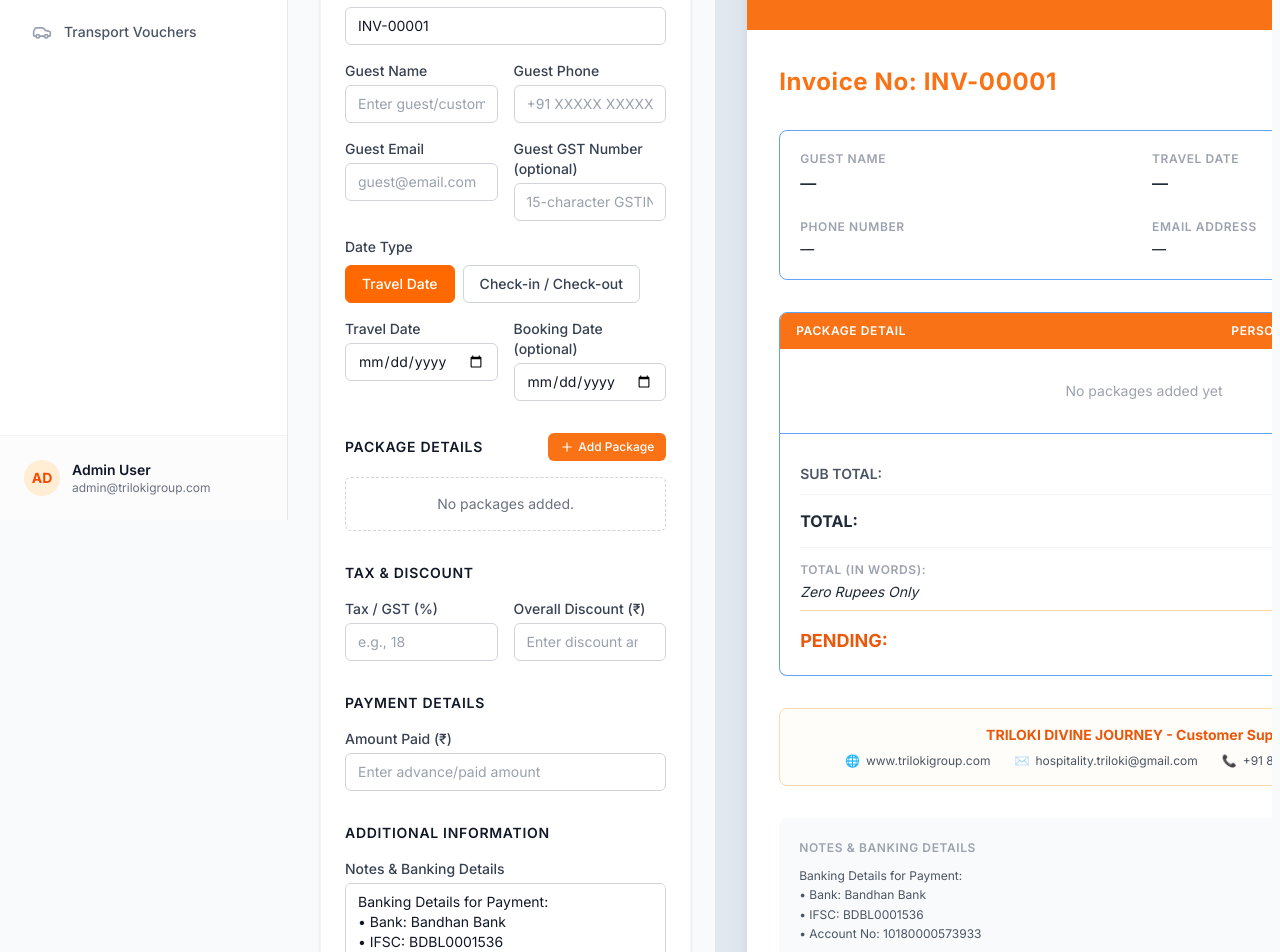
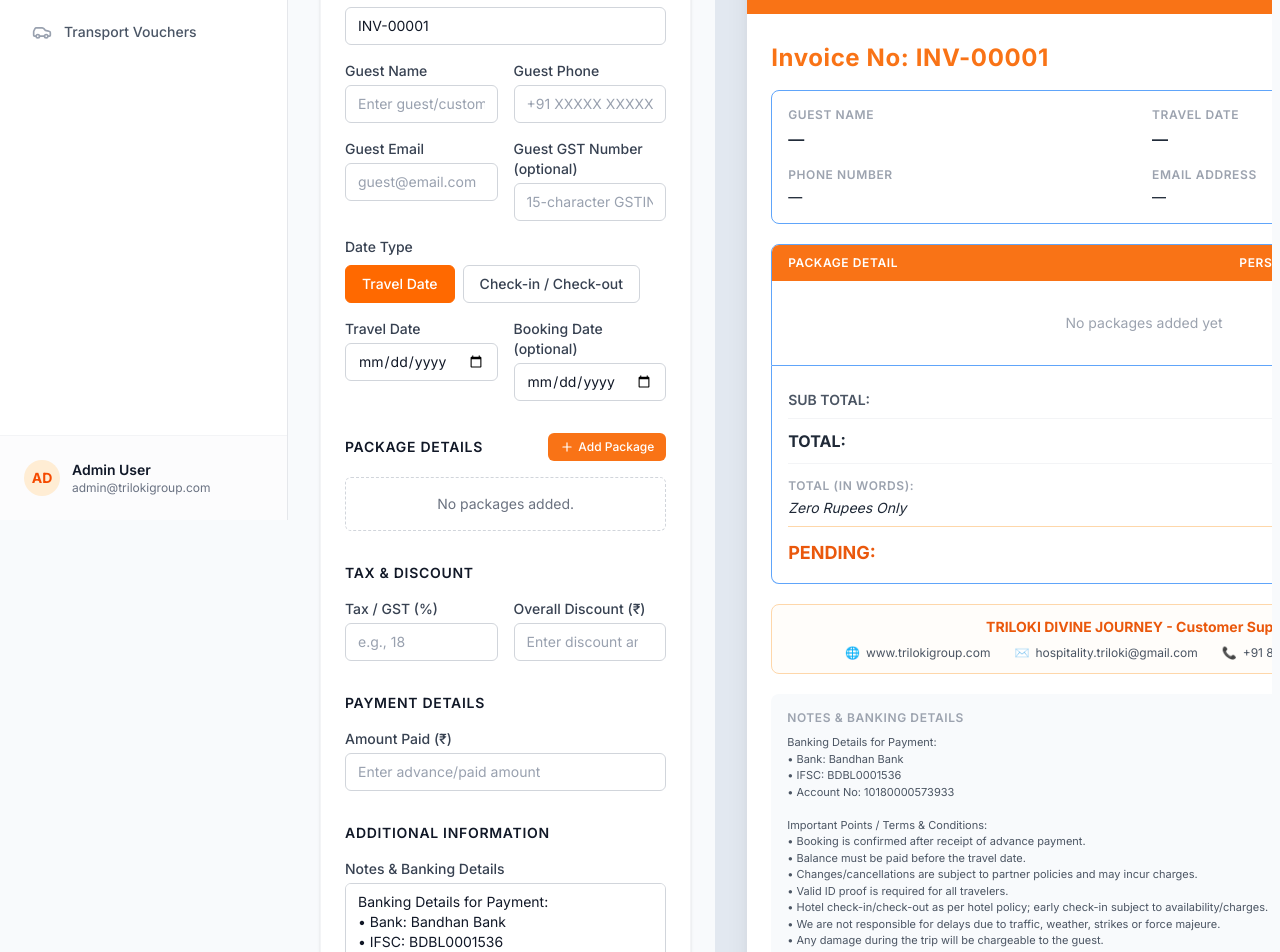
Before and after one commit to souravvishnoi347-star/triloki-crm-, a Next.js app: page /invoices in a window 1280 px wide. Shown: the part 280-1232 px from the top of the page. Built offline with nearby package versions, Linux system fonts and the light colour scheme.

Commit message:
Optimize invoice PDF vertical spacing to prevent content cutoff on A4

```diff
--- a/src/app/invoices/page.tsx
+++ b/src/app/invoices/page.tsx
@@ -368,7 +368,7 @@ export default function InvoiceGenerator() {
             <div id="pdf-content" className="w-[210mm] min-h-[297mm] bg-[#ffffff] shadow-xl shrink-0 flex flex-col">
 
               {/* Invoice Header (Step E: No absolute positioning) */}
-              <div className="bg-[#f97316] p-8 flex justify-between items-center text-[#ffffff] w-full block">
+              <div className="bg-[#f97316] p-6 flex justify-between items-center text-[#ffffff] w-full block">
                 <div>
                   <h1 className="text-3xl font-bold tracking-wider mb-1">TRILOKI DIVINE JOURNEY</h1>
                   <p className="text-[#ffedd5] text-sm">Managed by Triloki Hospitality</p>
@@ -378,9 +378,9 @@ export default function InvoiceGenerator() {
                 </div>
               </div>
 
-              <div className="p-8 flex-1 flex flex-col">
+              <div className="p-6 flex-1 flex flex-col">
                 {/* Invoice Number & Date */}
-                <div className="flex justify-between items-end mb-8">
+                <div className="flex justify-between items-end mb-4">
                   <div>
                     <div className="text-[#f97316] font-bold text-2xl tracking-wide">
                       Invoice No: {data.invoiceNumber || "—"}
@@ -393,8 +393,8 @@ export default function InvoiceGenerator() {
                 </div>
 
                 {/* Guest Details Grid */}
-                <div className="border border-[#60a5fa] rounded-lg p-5 mb-8 bg-[#ffffff]">
-                  <div className="grid grid-cols-2 gap-y-6 gap-x-4 text-sm">
+                <div className="border border-[#60a5fa] rounded-lg p-4 mb-5 bg-[#ffffff]">
+                  <div className="grid grid-cols-2 gap-y-4 gap-x-4 text-sm">
                     <div>
                       <div className="text-[#9ca3af] text-xs font-semibold tracking-wider uppercase mb-1">Guest Name</div>
                       <div className="font-semibold text-[#1f2937] text-base">{data.guestName || "—"}</div>
@@ -453,8 +453,8 @@ export default function InvoiceGenerator() {
                 </div>
 
                 {/* Totals Box */}
-                <div className="border-x border-b border-[#60a5fa] rounded-b-lg p-5 mb-8 bg-[#ffffff]">
-                  <div className="w-full flex justify-between items-center py-2 border-b border-[#f3f4f6]">
+                <div className="border-x border-b border-[#60a5fa] rounded-b-lg p-4 mb-5 bg-[#ffffff]">
+                  <div className="w-full flex justify-between items-center py-1.5 border-b border-[#f3f4f6]">
                     <span className="text-sm font-semibold text-[#4b5563]">SUB TOTAL:</span>
                     <span className="font-semibold text-[#111827]">₹{calculations.subTotal}</span>
                   </div>
@@ -465,12 +465,12 @@ export default function InvoiceGenerator() {
                     </div>
                   )}
                   {Number(data.taxPercent) > 0 && (
-                    <div className="w-full flex justify-between items-center py-2 border-b border-[#f3f4f6]">
+                    <div className="w-full flex justify-between items-center py-1.5 border-b border-[#f3f4f6]">
                       <span className="text-sm font-semibold text-[#4b5563]">TAX / GST ({data.taxPercent}%):</span>
                       <span className="font-semibold text-[#111827]">₹{Math.round(Math.max(0, calculations.subTotal - Number(data.discount)) * (Number(data.taxPercent) / 100))}</span>
                     </div>
                   )}
-                  <div className="w-full flex justify-between items-center py-3 border-b border-[#f3f4f6]">
+                  <div className="w-full flex justify-between items-center py-2 border-b border-[#f3f4f6]">
                     <span className="text-base font-bold text-[#1f2937]">TOTAL:</span>
                     <span className="text-lg font-bold text-[#111827]">₹{calculations.total}</span>
                   </div>
@@ -479,19 +479,19 @@ export default function InvoiceGenerator() {
                     <div className="text-sm text-[#1f2937] italic mt-0.5">{calculations.totalWords}</div>
                   </div>
                   {Number(data.amountPaid) > 0 && (
-                    <div className="w-full flex justify-between items-center py-3 border-b border-[#f3f4f6] text-[#16a34a]">
+                    <div className="w-full flex justify-between items-center py-2 border-b border-[#f3f4f6] text-[#16a34a]">
                       <span className="text-sm font-semibold">AMOUNT PAID:</span>
                       <span className="font-semibold">₹{calculations.paid}</span>
                     </div>
                   )}
-                  <div className="w-full flex justify-between items-center pt-3 mt-1">
+                  <div className="w-full flex justify-between items-center pt-2 mt-1">
                     <span className="text-lg font-bold text-[#ea580c]">PENDING:</span>
                     <span className="text-xl font-bold text-[#ea580c]">₹{calculations.pending}</span>
                   </div>
                 </div>
 
                 {/* Support Info */}
-                <div className="border border-[#fed7aa] rounded-lg p-4 mb-8 bg-[#fff7ed]/30 flex flex-col items-center justify-center text-sm">
+                <div className="border border-[#fed7aa] rounded-lg p-3 mb-5 bg-[#fff7ed]/30 flex flex-col items-center justify-center text-sm">
                   <div className="text-[#ea580c] font-bold mb-2">TRILOKI DIVINE JOURNEY - Customer Support</div>
                   <div className="flex flex-wrap gap-x-6 gap-y-2 justify-center text-[#4b5563] text-xs">
                     <div className="flex items-center gap-1.5"><span className="text-[#60a5fa]">🌐</span> www.trilokigroup.com</div>
@@ -501,8 +501,8 @@ export default function InvoiceGenerator() {
                 </div>
 
                 {/* Notes */}
-                <div className="bg-[#f8fafc] rounded-lg p-5 text-xs text-[#4b5563] whitespace-pre-line leading-relaxed">
-                  <div className="font-semibold text-[#9ca3af] tracking-wider mb-2 uppercase">Notes & Banking Details</div>
+                <div className="bg-[#f8fafc] rounded-lg p-4 text-[11px] text-[#4b5563] whitespace-pre-line leading-normal">
+                  <div className="font-semibold text-[#9ca3af] tracking-wider mb-2 uppercase text-xs">Notes & Banking Details</div>
                   {data.notes}
                 </div>
 
```
